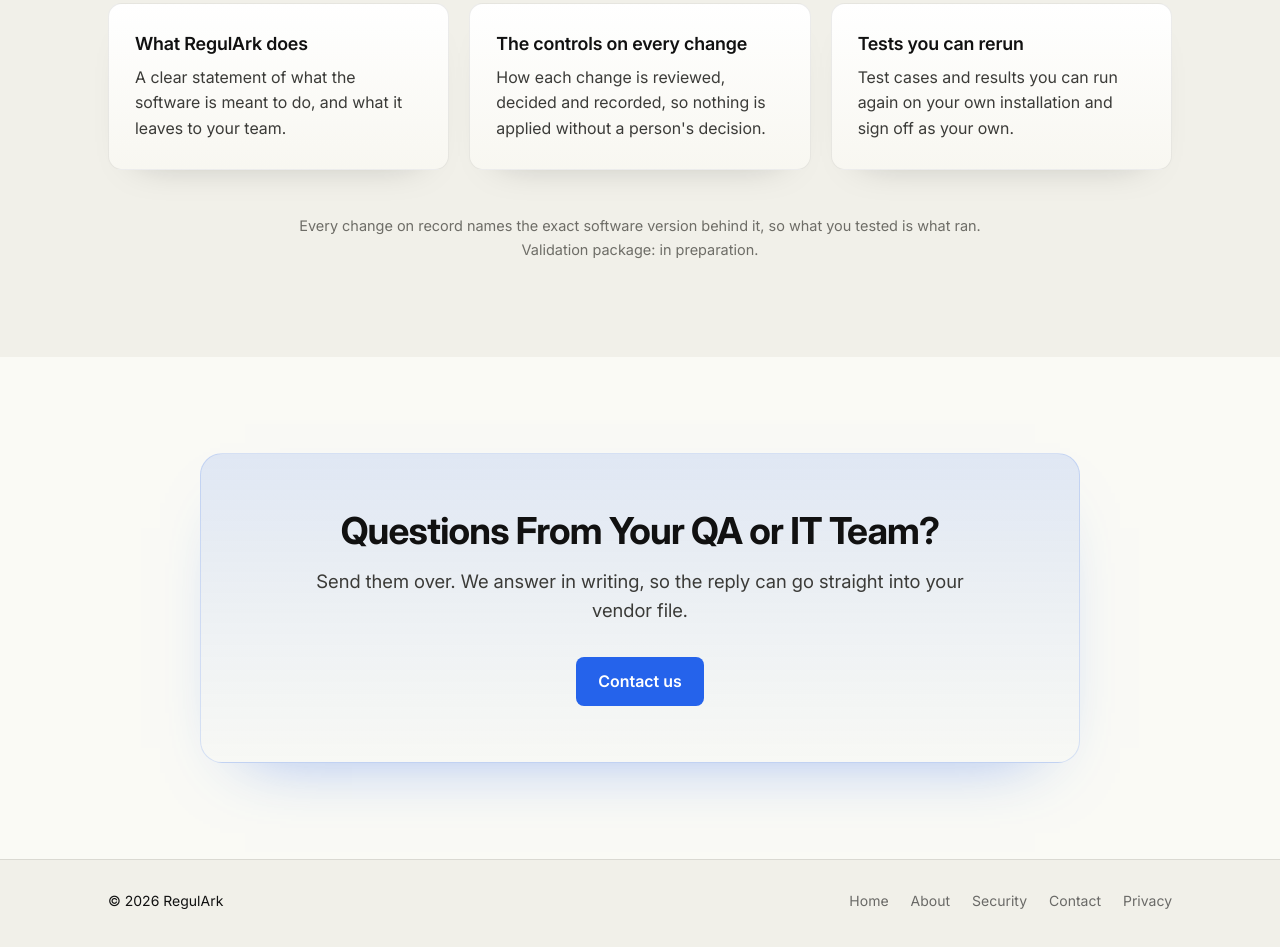
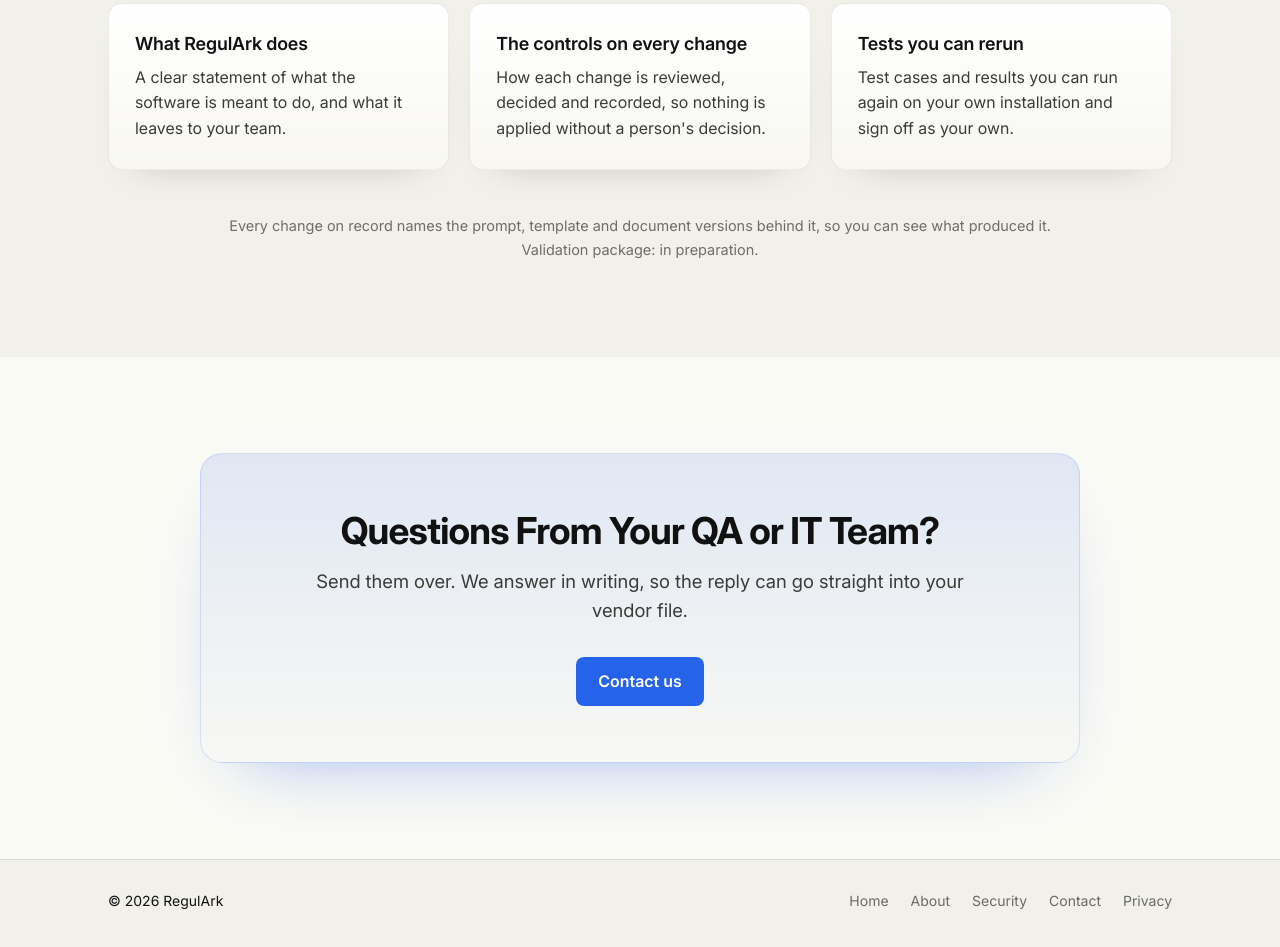
Before and after one commit to regulark-hq/regulark-hq.github.io, a plain HTML site: page security.html in a window 1280 px wide. Shown: the part 1452-2399 px from the top of the page. Drawn offline with Linux system fonts and the light colour scheme.

Commit message:
Add files via upload

```diff
--- a/security.html
+++ b/security.html
@@ -53,7 +53,7 @@
     <div data-r><h3>The controls on every change</h3><p>How each change is reviewed, decided and recorded, so nothing is applied without a person's decision.</p></div>
     <div data-r><h3>Tests you can rerun</h3><p>Test cases and results you can run again on your own installation and sign off as your own.</p></div>
   </div>
-  <p class="fine" data-r>Every change on record names the exact software version behind it, so what you tested is what ran.<br>Validation package: in preparation.</p>
+  <p class="fine" data-r>Every change on record names the prompt, template and document versions behind it, so you can see what produced it.<br>Validation package: in preparation.</p>
 </div></section>
 
 <section class="sec"><div class="wrap"><div class="cta-box center" data-g>
```
Also changed, not shown: about.html (+1 -1 lines).
